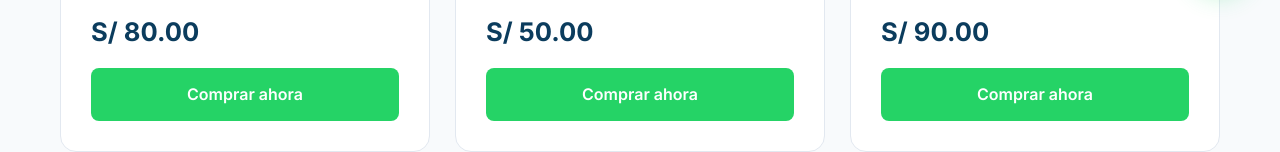
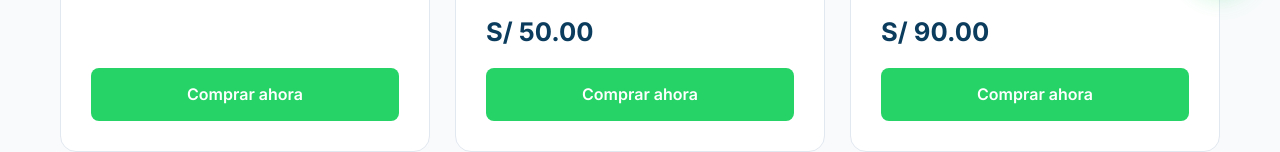
Before and after one commit to michtlegaltech/paginaweboficial, a plain HTML site: page index.html in a window 1280 px wide. Shown: the part 784-936 px from the top of the page. Drawn offline with Linux system fonts and the light colour scheme.

Commit message:
Update index.html

```diff
--- a/index.html
+++ b/index.html
@@ -212,7 +212,6 @@
                     <p>Redacción técnica para procesos de fijación o aumento de pensión alimentaria.</p>
                 </div>
                 <div>
-                    <div class="price-tag">S/ 80.00</div>
                     <a href="https://wa.me/51904532695?text=Hola,%20deseo%20una%20Demanda%20de%20Alimentos" class="btn btn-wa" target="_blank">Comprar ahora</a>
                 </div>
             </div>
```
